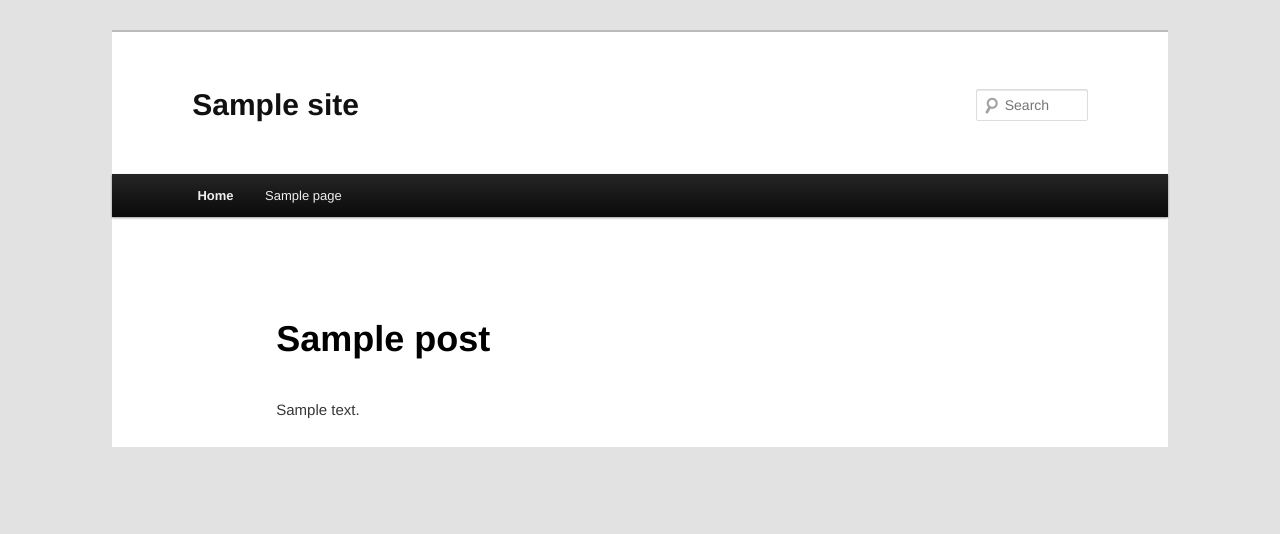
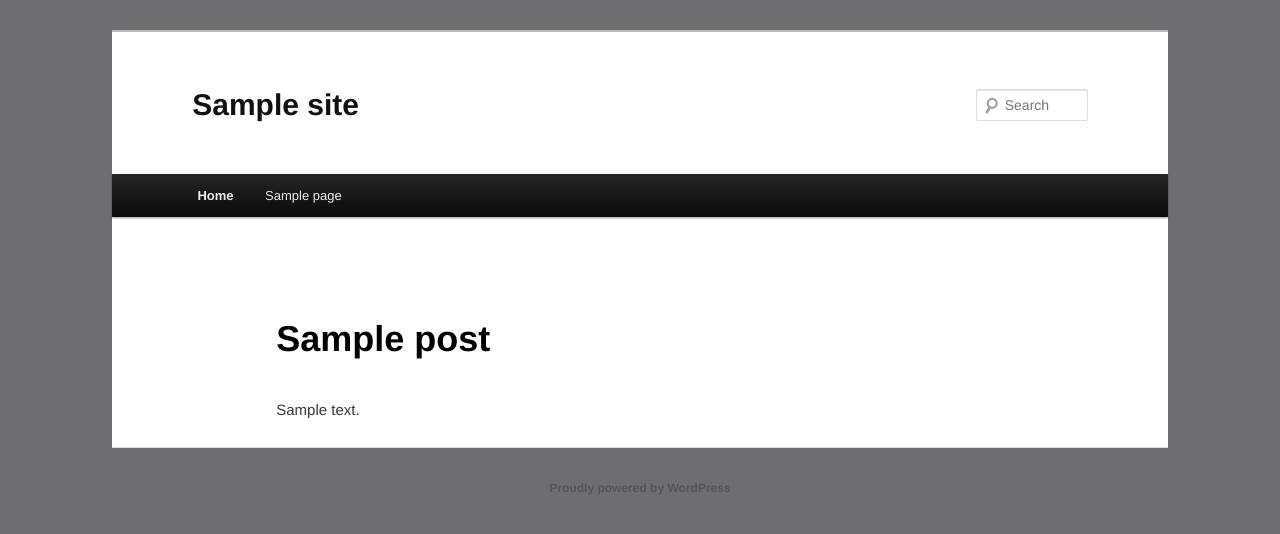
Before and after one commit to jmataya/IHT, a WordPress theme: template Site/Theme/page.php in a window 1280 px wide. Shown: the top 534 px of the page. Run offline with PHP 8.4 and a stand-in for WordPress, Linux system fonts and the light colour scheme; the site name, menu and one post (Sample post) are stand-ins, and other content is empty; some libraries are stand-ins or nearby versions.

Commit message:
Changed the background and re-added the space for the footer.

```diff
--- a/Site/Theme/style.css
+++ b/Site/Theme/style.css
@@ -35,7 +35,7 @@ table, caption, tbody, tfoot, thead, tr, th, td {
 	outline: 0;
 }
 body {
-	background: #fff;
+	background: #6D6E71;
 	line-height: 1;
 }
 ol, ul {
@@ -94,6 +94,7 @@ body {
 	float: right;
 	margin-right: 2.0%;
 	width: 24.4%;
+
 }
 
 /* Singular */
@@ -320,7 +321,7 @@ body, input, textarea {
 	line-height: 1.625;
 }
 body {
-	background: #e2e2e2;
+	background: #6D6E71;
 }
 #page {
 	background: #fff;
@@ -2225,14 +2226,14 @@ p.comment-form-comment {
 
 /* Site Generator Line */
 #site-generator {
-	background: #f9f9f9;
+	background: #6D6E71;
 	border-top: 1px solid #ddd;
 	color: #666;
 	font-size: 12px;
 	line-height: 2.2em;
 	padding: 2.2em 0.5em;
 	text-align: center;
-	display: none;18.
+	display: block;.
 }
 #site-generator a {
 	color: #555;
```
